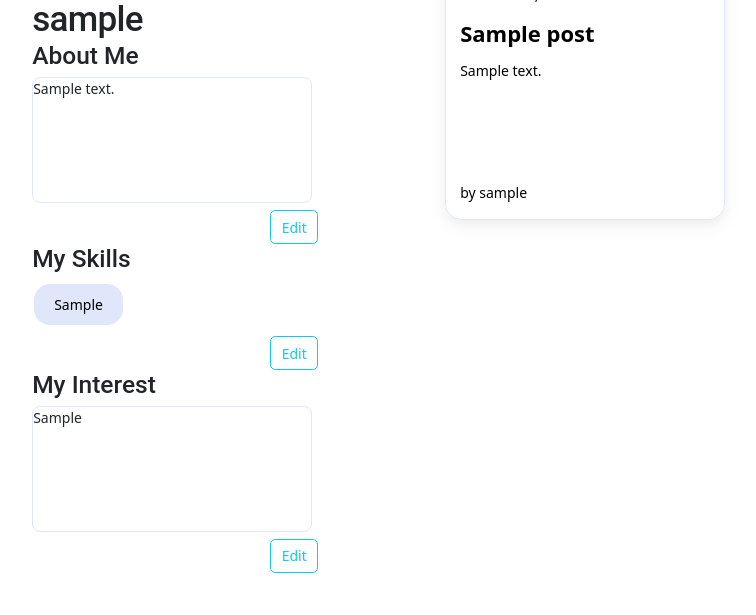
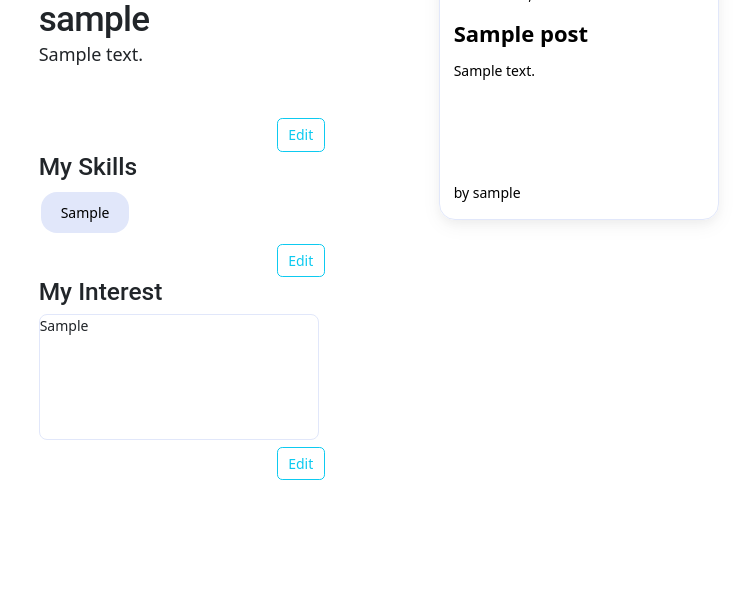
Before and after one commit to carmen41511/Talent-Hub, a Flask app: page /profile in a window 1280 px wide. Shown: the part 407-1022 px from the top of the page, without its empty margins (0-756 px from the left). After the commit the page ends 887 px from the top, so only its background shows below. Run offline with Flask 2, Linux system fonts and the light colour scheme; the visitor is signed in with stand-in values (Sample User, id 1); tables that the repository leaves empty hold one stand-in row (values such as "Sample post"); some libraries are stand-ins or nearby versions.

```diff
--- a/templates/profile.html
+++ b/templates/profile.html
@@ -22,6 +22,12 @@
   display: flex;
   flex-direction: column;
 }
+
+#bio-display:hover {
+    background-color: #ebefff;
+    cursor: pointer;
+}
+
 
 .divider {
     width: 100%;
@@ -77,7 +83,7 @@
 <div class="overall-profile">
   <div class="overall-profile-inner" style="max-width: 1280px;">
 
-    <div class="left-side-profile" style="max-width: 413px; min-width: 413px;">
+    <div class="left-side-profile" style="max-width: 400px; min-width: 400px;">
       <img src="https://github.com/mdo.png" alt="mdo" width="300px" height="300px" style="border-radius: 16px;" >
 
       <h1 style="margin:0">{{user.username}} </h1>
@@ -87,11 +93,11 @@
       <!-- <div class="about-me-wrap" style="border: 1px solid rgb(225, 231, 250);border-radius: 8px; width: 20rem"> -->
         <div class="about-me-wrap" >
         <!-- <div class="card-header text-center"> -->
-        <h3>About Me</h3>
+        <!-- <h3>About Me</h3> -->
       <!-- </div> -->
       <!-- <div class="divider"></div> -->
 
-      <div id="bio-display" style="border: 1px solid rgb(225, 231, 250);border-radius: 8px; width: 20rem; height: 9rem">{{user.bio}}</div>
+      <div id="bio-display" style="font-size: large;width: 320px;min-height: 5rem;height: auto;border-radius: 16px">{{user.bio}}</div>
 
       <div class="edit-button" style="margin-top: 0.5rem; margin-left: 17rem;
       ">
```
